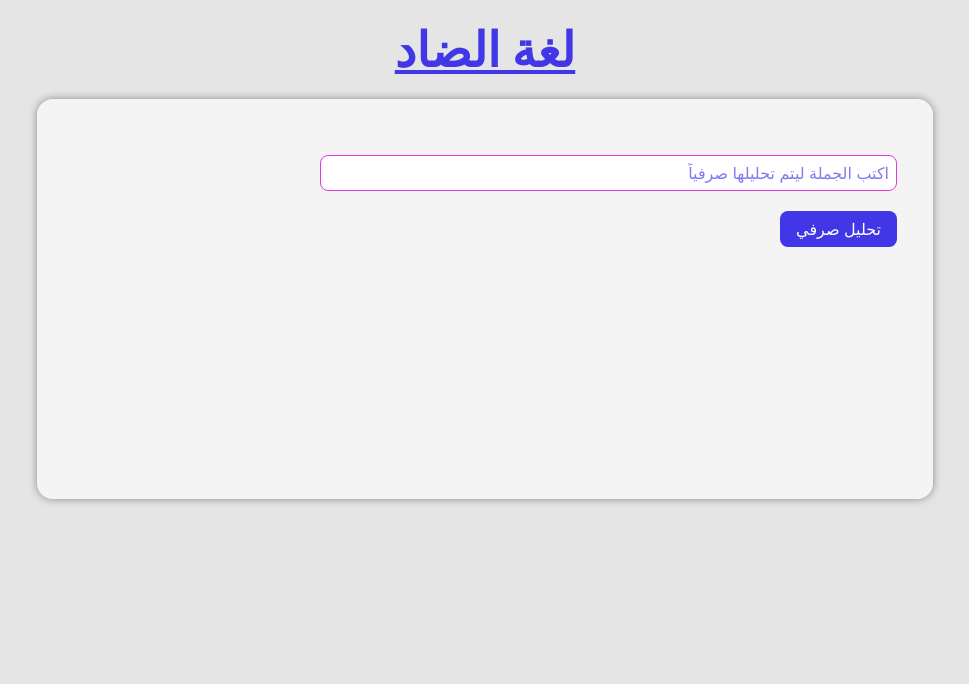
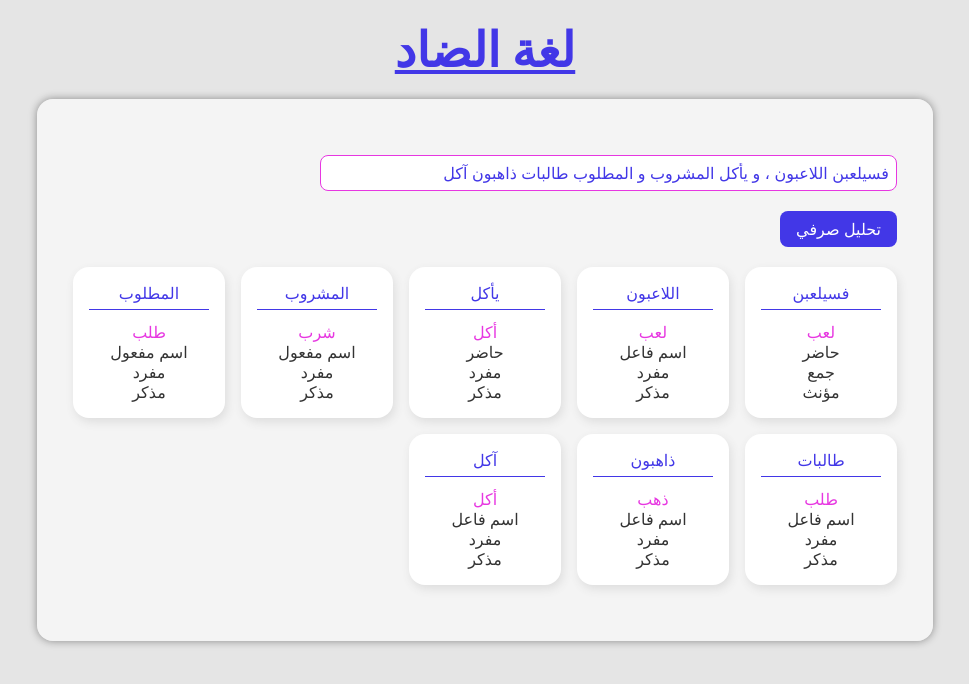
Before and after one commit to MTG2000/nlp-projects, a React (Create React App) app: page / in a window 1280 px wide. Both pictures are taken after a click on the button "تحليل صرفي". Shown: the top 684 px of the page, without its empty margins (155-1124 px from the left). Built offline with nearby package versions, Linux system fonts and the light colour scheme.

Commit message:
added props to noun words

```diff
--- a/src/App.tsx
+++ b/src/App.tsx
@@ -6,7 +6,7 @@ import { lexAnalyzer } from "./NLP";
 
 
 function App() {
-  const [input, setInput] = useState("");
+  const [input, setInput] = useState("فسيلعبن اللاعبون ، و يأكل المشروب و المطلوب طالبات ذاهبون آكل");
   const [result, setResult] = useState<any[]>([]);
 
   const proccessText = (e: React.FormEvent<HTMLFormElement>) => {
--- a/src/NLP/findNoun/prefixes.ts
+++ b/src/NLP/findNoun/prefixes.ts
@@ -1,3 +1,4 @@
+import { NounProperties } from "./types"
 
 // أحرف الجر
 const prefixesStage1: Prefix[] = [
@@ -25,7 +26,7 @@ const prefixesStage2: Prefix[] = [
 type Prefix = {
     value: string
     desc?: string
-}
+} & NounProperties
 
 const stages = [prefixesStage1, prefixesStage2];
 
--- a/src/NLP/findNoun/stem.ts
+++ b/src/NLP/findNoun/stem.ts
@@ -2,13 +2,16 @@ import { findRootInDictionary } from "../Dictionary";
 
 const stems = [
     {
-        value: "فاعل"
+        value: "فاعل",
+        type: 'اسم فاعل'
     },
     {
-        value: "مفعول"
+        value: "مفعول",
+        type: 'اسم مفعول'
     },
     {
-        value: "فععال"
+        value: "فععال",
+        type: 'اسم فاعل'
     },
 ]
 
@@ -24,7 +27,6 @@ export function findRoot(word: string) {
                         for (const letter of 'فعل') {
                             rootWord += word[stem.value.indexOf(letter)]
                         }
-                        console.log(rootWord);
 
                         const root = findRootInDictionary(rootWord);
                         if (root)
--- a/src/NLP/findNoun/suffixes.ts
+++ b/src/NLP/findNoun/suffixes.ts
@@ -1,3 +1,4 @@
+import { NounProperties } from "./types"
 
 //
 const suffixesStage1: Suffix[] = [
@@ -27,7 +28,7 @@ const suffixesStage1: Suffix[] = [
     }
 ]
 
-// مستقبل
+// --
 const suffixesStage2: Suffix[] = [
 
 ]
@@ -35,7 +36,7 @@ const suffixesStage2: Suffix[] = [
 type Suffix = {
     value: string
     desc?: string
-}
+} & NounProperties
 
 const stages = [suffixesStage2, suffixesStage1];
 
--- a/src/NLP/findNoun/types.ts
+++ b/src/NLP/findNoun/types.ts
@@ -1,6 +1,5 @@
 
-export type VerbProperties = Partial<{
+export type NounProperties = Partial<{
     count: 'single' | 'pair' | 'plural'
     geneder: 'male' | 'female'
-    tense: 'present' | 'past' | 'order' | 'future'
 }>
--- a/src/NLP/index.ts
+++ b/src/NLP/index.ts
@@ -26,14 +26,6 @@ export function lexAnalyzer(sentence: string) {
     sentence = sentence.trim()
     sentence = sentence.replaceAll(/ +/g, " ")
 
-    sentence = sentence.replaceAll('آ', "أا");
-
-    while (sentence.indexOf('ّ') !== -1) {
-        const idx = sentence.indexOf('ّ');
-        sentence = sentence.substring(0, idx) + sentence[idx - 1] + sentence.substring(idx + 1);
-    }
-
-
 
     const words = sentence.split(' ');
 
@@ -41,31 +33,43 @@ export function lexAnalyzer(sentence: string) {
     // Process Words
     // ------------------
 
-    return words.map(word => {
+    return words.map(_word => {
+
+        let word = _word;
+
+        // Preproccess word
+        // ----------------
+        while (word.indexOf('ّ') !== -1) {
+            const idx = word.indexOf('ّ');
+            word = word.substring(0, idx) + word[idx - 1] + word.substring(idx + 1);
+        }
+        word = word.replaceAll('آ', "أا");
+        // ----------------
+
 
         if (isPreposition(word)) {
-            return { word, ...prepositions[word] }
+            return { word: _word, ...prepositions[word] }
         }
+
+        // Check if word is Vern
         const verbResults = findVerb(word);
-
         let x = verbResults[0];
-
         if (verbResults.length > 0)
-            return { word, ...x };
+            return { word: _word, ...x };
 
 
+
+        // Check if word is Noun
         const nounResults = findNoun(word);
-
         let y = nounResults[0];
-
         if (nounResults.length > 0)
-            return { word, ...y };
+            return { word: _word, ...y };
 
 
 
         return {
             type: 'not found' as const,
-            word
+            word: _word
         }
     })
 
--- a/src/components/Word.tsx
+++ b/src/components/Word.tsx
@@ -1,5 +1,6 @@
 import { LexWordType } from "src/NLP"
-import { VerbProperties } from "src/NLP/findNoun/types";
+import { NounProperties } from "src/NLP/findNoun/types";
+import { VerbProperties } from "src/NLP/findVerb/types";
 import { toArabic } from "src/utils";
 
 
@@ -23,7 +24,7 @@ export default function Word({ word }: { word: LexWordType }) {
 
         return <div className="word">
             <p>{word.word}</p>
-            <p>{word.root}</p>
+            <p className="root">{word.root}</p>
             <p>{toArabic(wordProps.tense)}</p>
             <p>{toArabic(wordProps.count)}</p>
             <p>{toArabic(wordProps.geneder)}</p>
@@ -31,9 +32,26 @@ export default function Word({ word }: { word: LexWordType }) {
     }
 
     if (word.type === 'noun') {
+
+        let wordProps: NounProperties = {
+            geneder: 'male',
+            count: 'single'
+        };
+        for (const p of word.prefix) {
+            const { value, desc, ...other } = p;
+            wordProps = { ...wordProps, ...other }
+        }
+        for (const s of word.suffix) {
+            const { value, desc, ...other } = s;
+            wordProps = { ...wordProps, ...other }
+        }
+
         return <div className="word">
             <p>{word.word}</p>
-            <p>{word.root}</p>
+            <p className="root">{word.root}</p>
+            <p>{word.stem.type}</p>
+            <p>{toArabic(wordProps.count)}</p>
+            <p>{toArabic(wordProps.geneder)}</p>
         </div>
     }
 
--- a/src/index.css
+++ b/src/index.css
@@ -2,6 +2,11 @@
   margin: 0;
   padding: 0;
   box-sizing: border-box;
+}
+
+:root {
+  --primary: #4237e7;
+  --secondary: #e737e1;
 }
 
 body {
@@ -27,9 +32,9 @@ body {
 h1 {
   text-align: center;
   margin: 20px;
-  color: #4237e7;
+  color: var(--primary);
   text-decoration-line: underline;
-  text-decoration-color: #4237e7;
+  text-decoration-color: var(--primary);
   font-size: xxx-large;
 }
 
@@ -39,9 +44,9 @@ input {
   display: block;
   width: 70%;
   font: inherit;
-  border: 1px solid #e737e1;
+  border: 1px solid var(--secondary);
   outline: none;
-  color: #4237e7;
+  color: var(--primary);
   border-radius: 0.5rem;
 }
 ::placeholder {
@@ -53,7 +58,7 @@ button {
   font-size: 16px;
 
   color: white;
-  background-color: #4237e7;
+  background-color: var(--primary);
   border-radius: 0.5rem;
   border: 0px;
 }
@@ -70,10 +75,16 @@ button {
   border-radius: 16px;
   box-shadow: 2px 4px 10px #ddd;
   text-align: center;
+  color: #333;
 }
 
 .word > p:first-child{
   margin-bottom: 12px;
   border-bottom: solid 1px;
   padding-bottom: 6px;
+  color: var(--primary);
 }
+
+.word > p.root{
+  color: var(--secondary);
+}
```
